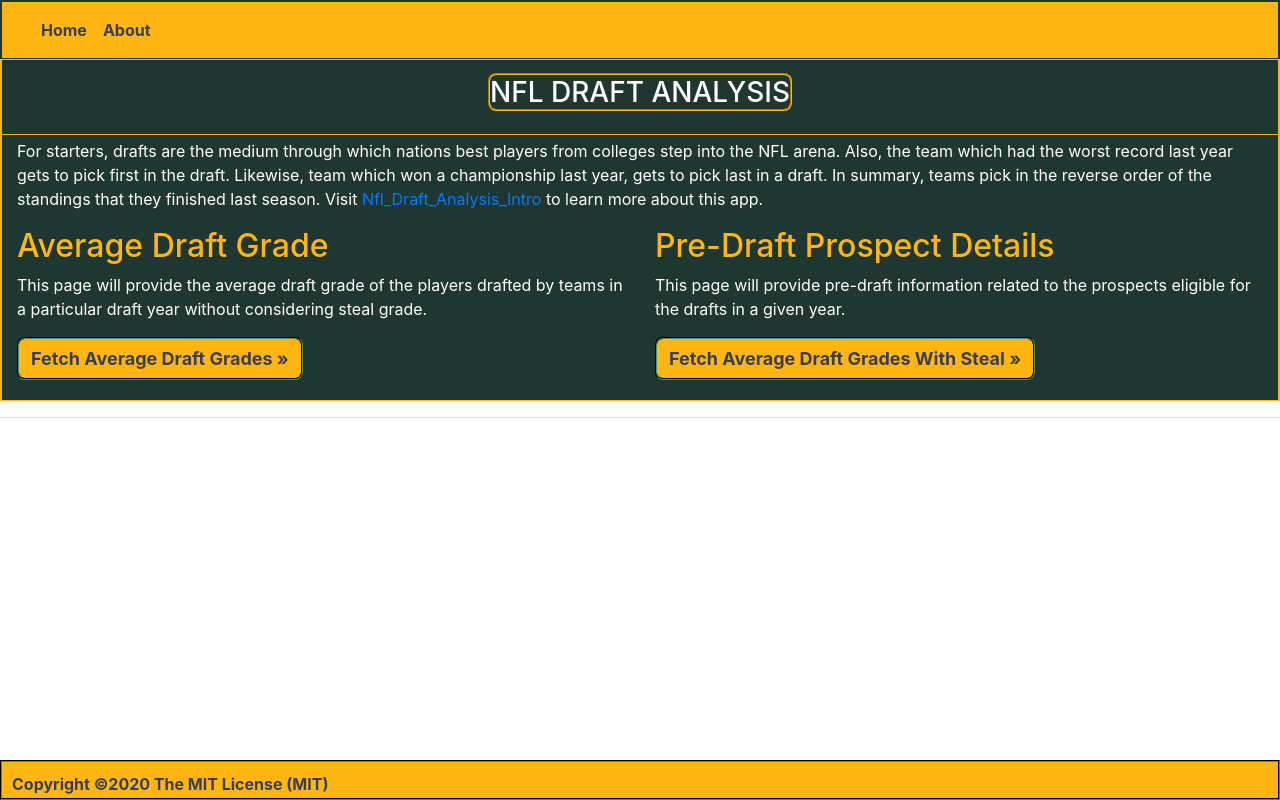
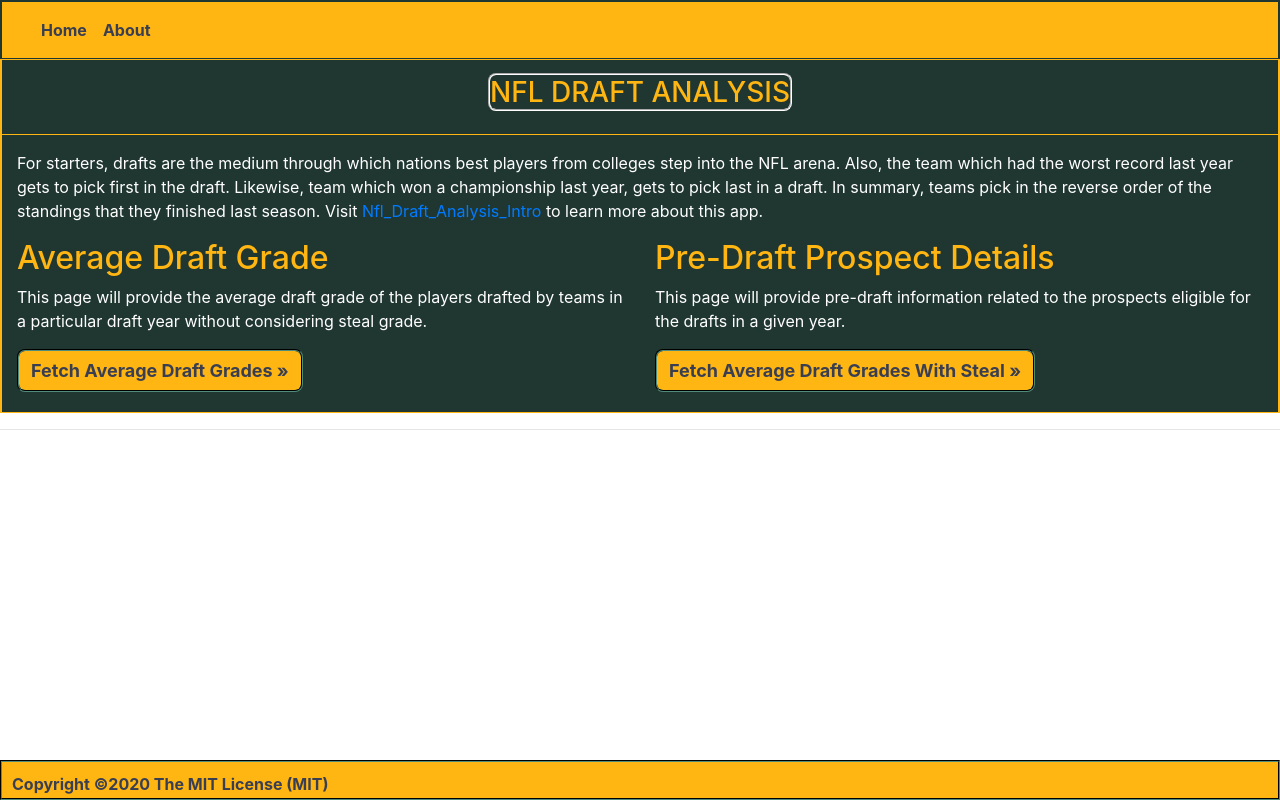
Before and after one commit to ps-vivek/NflDraftAnalaysisServiceUI, an Angular app: page / in a window 1280 px wide. Built offline with nearby package versions, Linux system fonts and the light colour scheme.

Commit message:
Added few more styling changes

```diff
--- a/src/app/components/average-grade/average-grade.component.html
+++ b/src/app/components/average-grade/average-grade.component.html
@@ -6,7 +6,6 @@
       name="viewport"
       content="width=device-width, initial-scale=1, shrink-to-fit=no"
     />
-    <title>Bootstrap 4 Fluid Layout Example</title>
     <link
       rel="stylesheet"
       href="https://stackpath.bootstrapcdn.com/bootstrap/4.5.0/css/bootstrap.min.css"
--- a/src/app/components/draft-analysis-home/draft-analysis-home.component.html
+++ b/src/app/components/draft-analysis-home/draft-analysis-home.component.html
@@ -23,7 +23,7 @@
     <app-header></app-header>
 
     <div
-      class="container-fluid pb-1 pt-1 packers-color packers-color-border-three-sides"
+      class="container-fluid pb-1 pt-3 packers-color packers-color-border-three-sides"
     >
       <div class="row">
         <div class="col">
--- a/src/app/components/header/header.component.css
+++ b/src/app/components/header/header.component.css
@@ -3,9 +3,10 @@
 }
 h3 span {
   border-radius: 8px;
-  border-color: #ffb612;
+  border-color: white;
   border-style: groove;
   border-width: 2px;
+  color: #ffb612;
 }
 .packers-color {
   background-color: #203731;
```
